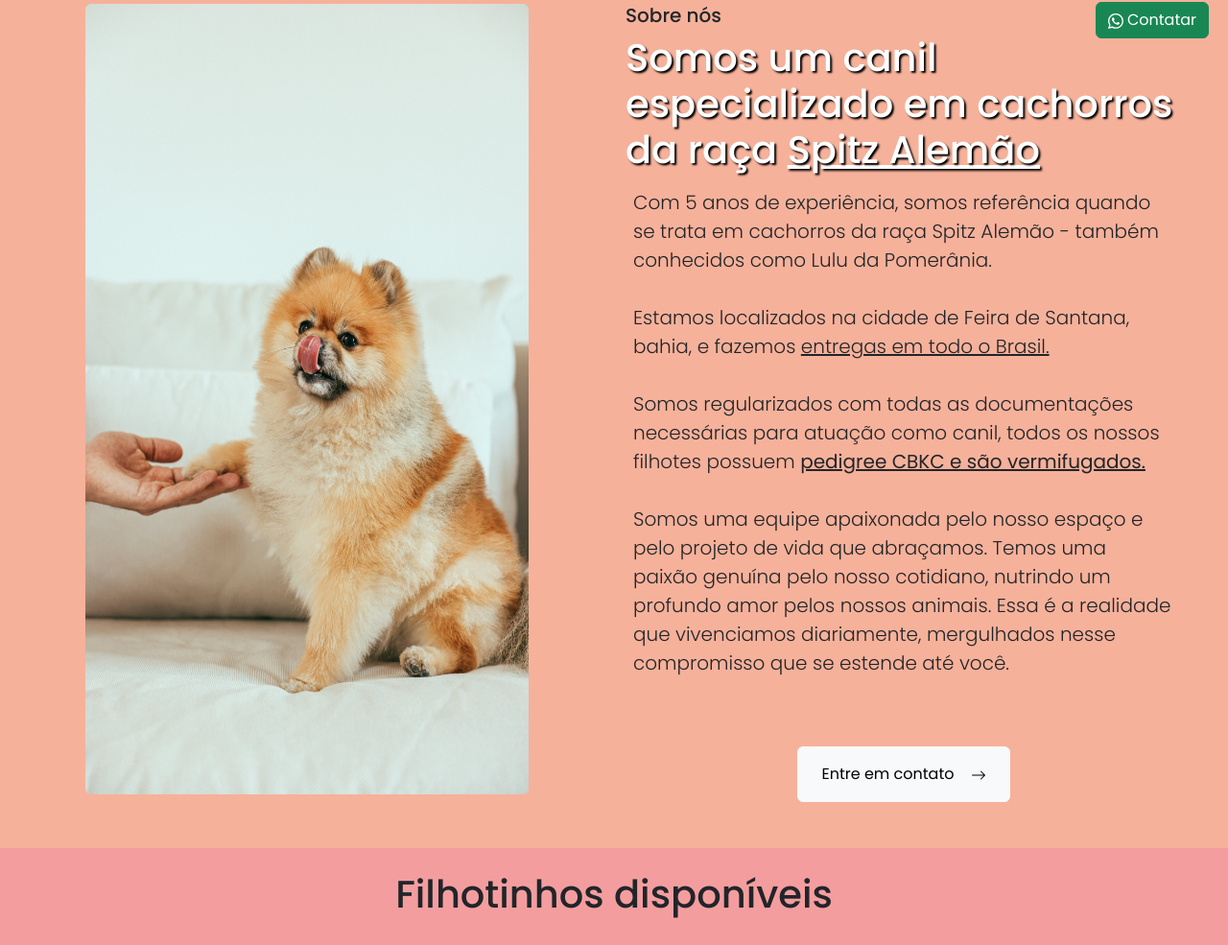
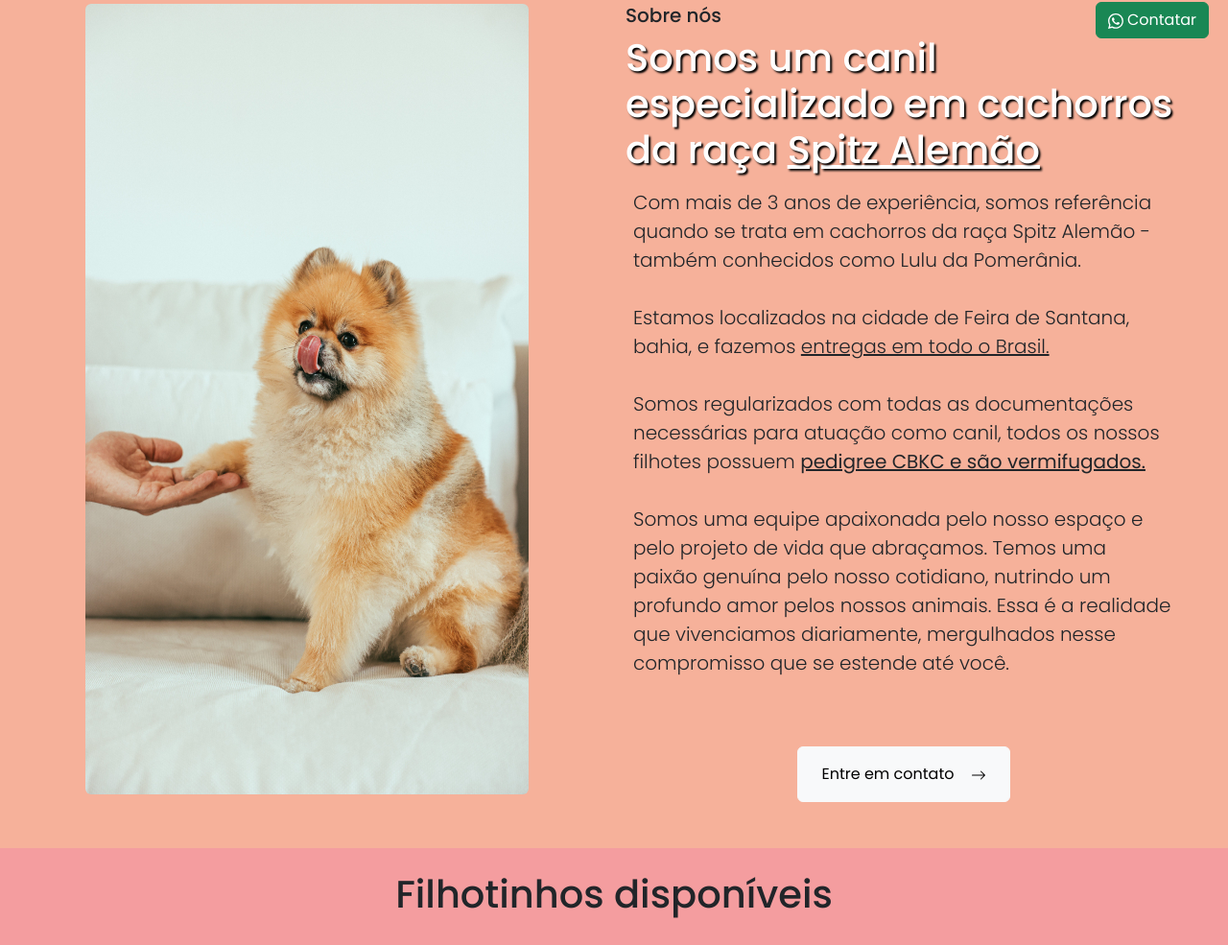
Before and after one commit to cantinhodospitz/cantinhodospitz.github.io, a plain HTML site: page index.html in a window 1280 px wide. Shown: the part 740-1725 px from the top of the page at 96% size. Drawn offline with nearby package versions, Linux system fonts and the light colour scheme.

Commit message:
Update index.html

```diff
--- a/index.html
+++ b/index.html
@@ -92,7 +92,7 @@
         <div class="col-md-6 justify-content-center mt-md-5 pe-md-5 wow slideInRight">
           <h5>Sobre nós</h5>
           <h1 class="h1-2">Somos um canil especializado em cachorros da raça <u>Spitz Alemão</u> </h1>
-          <p class="p-2 text-justify lead">Com 5 anos de experiência, somos referência quando se trata em cachorros da raça Spitz Alemão - também conhecidos como Lulu da Pomerânia. <br> <br> Estamos localizados na cidade de Feira de Santana, bahia, e fazemos <u>entregas em todo o Brasil.</u> <br> <br> Somos regularizados com todas as documentações necessárias para atuação como canil, todos os nossos filhotes possuem <b><u>pedigree CBKC e são vermifugados.</u></b> <br><br>Somos uma equipe apaixonada pelo nosso espaço e pelo projeto de vida que abraçamos. Temos uma paixão genuína pelo nosso cotidiano, nutrindo um profundo amor pelos nossos animais. Essa é a realidade que vivenciamos diariamente, mergulhados nesse compromisso que se estende até você.</p>
+          <p class="p-2 text-justify lead">Com mais de 3 anos de experiência, somos referência quando se trata em cachorros da raça Spitz Alemão - também conhecidos como Lulu da Pomerânia. <br> <br> Estamos localizados na cidade de Feira de Santana, bahia, e fazemos <u>entregas em todo o Brasil.</u> <br> <br> Somos regularizados com todas as documentações necessárias para atuação como canil, todos os nossos filhotes possuem <b><u>pedigree CBKC e são vermifugados.</u></b> <br><br>Somos uma equipe apaixonada pelo nosso espaço e pelo projeto de vida que abraçamos. Temos uma paixão genuína pelo nosso cotidiano, nutrindo um profundo amor pelos nossos animais. Essa é a realidade que vivenciamos diariamente, mergulhados nesse compromisso que se estende até você.</p>
           <div class="text-center"><a href="https://api.whatsapp.com/send?phone=5575991650769"><button class="btn btn-light mt-md-5 px-4 py-3 btn-2">
             Entre em contato &nbsp &nbsp<svg xmlns="http://www.w3.org/2000/svg" width="16" height="16" fill="currentColor" class="bi bi-arrow-right" viewBox="0 0 16 16">
               <path fill-rule="evenodd" d="M1 8a.5.5 0 0 1 .5-.5h11.793l-3.147-3.146a.5.5 0 0 1 .708-.708l4 4a.5.5 0 0 1 0 .708l-4 4a.5.5 0 0 1-.708-.708L13.293 8.5H1.5A.5.5 0 0 1 1 8"/>
```
